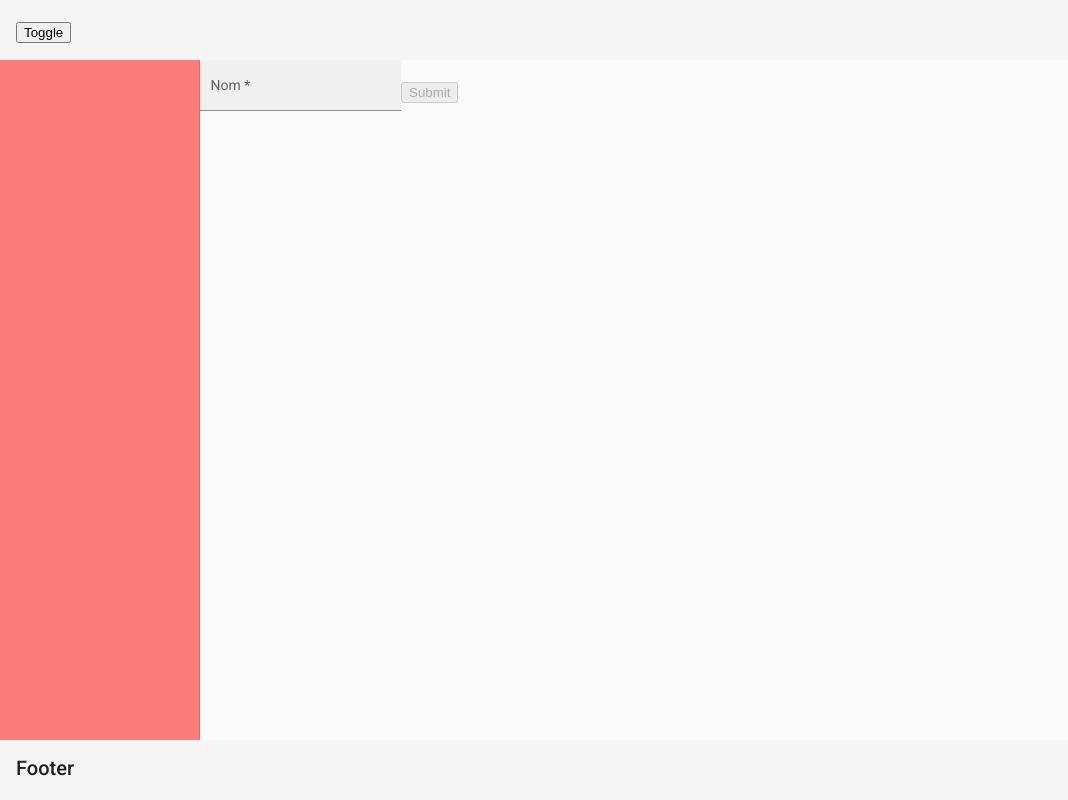
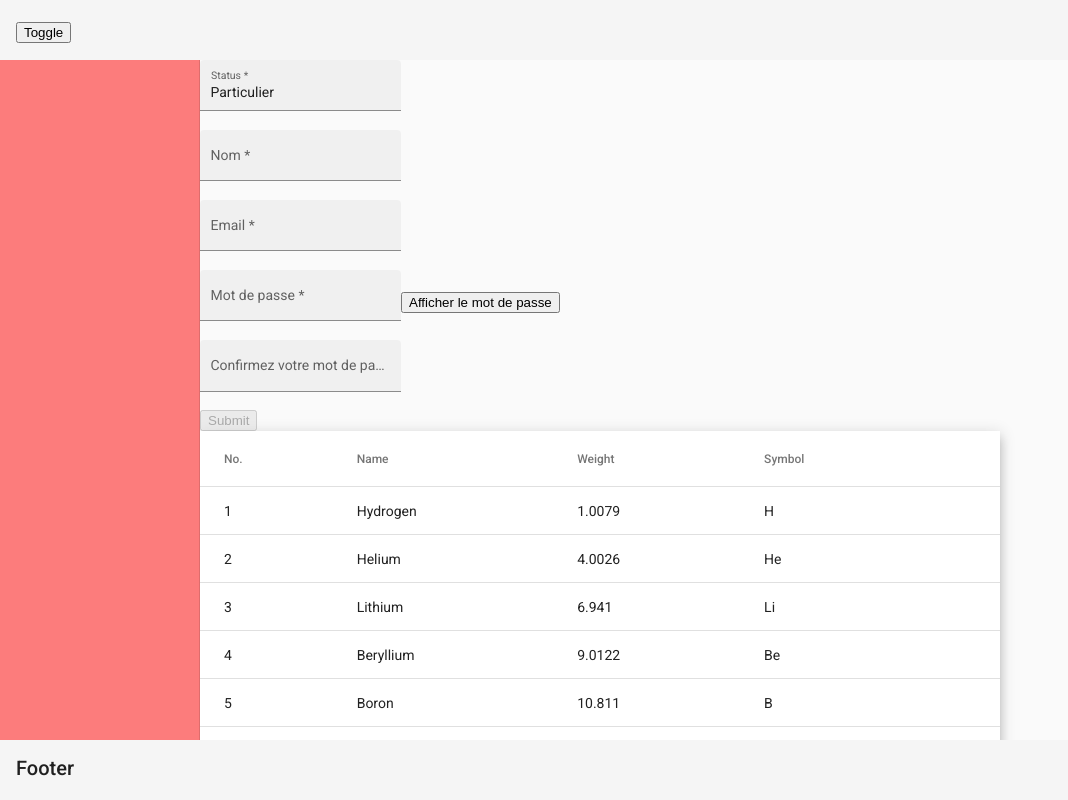
Before and after one commit to GuillaumeDebz/TB-Labo_Front-GuiDeb, an Angular app: page /compo/inscription in a window 1280 px wide. Shown: the whole page, without its empty margins (0-1068 px from the left). Built offline with nearby package versions, Linux system fonts and the light colour scheme.

Commit message:
afficher_mdp

```diff
--- a/src/app/TechnoCoop/inscription/inscription.component.css
+++ b/src/app/TechnoCoop/inscription/inscription.component.css
@@ -0,0 +1,3 @@
+table {
+    width: 100%;
+  }
--- a/src/app/TechnoCoop/inscription/inscription.component.html
+++ b/src/app/TechnoCoop/inscription/inscription.component.html
@@ -44,8 +44,68 @@
 
 <form [formGroup]="myForm">
 <mat-form-field appearance="fill">
+  <mat-label>Status</mat-label>
+  <input matInput [formControlName]="inscriptionFormProperties.TYPE_PROFIL">
+</mat-form-field>
+<br>
+<mat-form-field appearance="fill">
   <mat-label>Nom</mat-label>
   <input matInput [formControlName]="inscriptionFormProperties.NOM">
 </mat-form-field>
+<br>
+<mat-form-field appearance="fill">
+  <mat-label>Email</mat-label>
+  <input matInput [formControlName]="inscriptionFormProperties.EMAIL">
+</mat-form-field>
+<br>
+<mat-form-field appearance="fill">
+  <mat-label>Mot de passe</mat-label>
+  <input [type]="show ? 'text' : 'password'" matInput [formControlName]="inscriptionFormProperties.PASSWORD">
+</mat-form-field>
+<button (click)="Afficher()">{{show ? 'Cacher le mot de passe' : 'Afficher le mot de passe'}}</button>
+<br>
+<mat-form-field appearance="fill">
+  <mat-label>Confirmez votre mot de passe</mat-label>
+  <input [type]="show ? 'text' : 'password'" id="confirmPassword" matInput [formControlName]="inscriptionFormProperties.CONFIRMPASSWORD">
+</mat-form-field>
+<br>
     <button [disabled]="myForm.invalid">Submit</button>
 </form>
+
+
+
+<!-- ESSAI json-server  -->
+
+
+<table mat-table [dataSource]="dataSource" class="mat-elevation-z8" style="width: 800px">
+
+  <!--- Note that these columns can be defined in any order.
+        The actual rendered columns are set as a property on the row definition" -->
+
+  <!-- Position Column -->
+  <ng-container matColumnDef="position">
+    <th mat-header-cell *matHeaderCellDef> No. </th>
+    <td mat-cell *matCellDef="let element"> {{element.position}} </td>
+  </ng-container>
+
+  <!-- Name Column -->
+  <ng-container matColumnDef="name">
+    <th mat-header-cell *matHeaderCellDef> Name </th>
+    <td mat-cell *matCellDef="let element"> {{element.name}} </td>
+  </ng-container>
+
+  <!-- Weight Column -->
+  <ng-container matColumnDef="weight">
+    <th mat-header-cell *matHeaderCellDef> Weight </th>
+    <td mat-cell *matCellDef="let element"> {{element.weight}} </td>
+  </ng-container>
+
+  <!-- Symbol Column -->
+  <ng-container matColumnDef="symbol">
+    <th mat-header-cell *matHeaderCellDef> Symbol </th>
+    <td mat-cell *matCellDef="let element"> {{element.symbol}} </td>
+  </ng-container>
+
+  <tr mat-header-row *matHeaderRowDef="displayedColumns"></tr>
+  <tr mat-row *matRowDef="let row; columns: displayedColumns;"></tr>
+</table>
--- a/src/app/TechnoCoop/inscription/inscription.component.ts
+++ b/src/app/TechnoCoop/inscription/inscription.component.ts
@@ -1,3 +1,4 @@
+import { HttpClient } from '@angular/common/http';
 import { Component, OnInit } from '@angular/core';
 import { FormBuilder, FormGroup, Validators } from '@angular/forms';
 import { InscriptionFormProperties } from 'src/app/shared/models/enum/form-inscription-properties';
@@ -9,28 +10,85 @@
 })
 export class InscriptionComponent implements OnInit {
 
+
   public myForm!: FormGroup;
-
   public readonly inscriptionFormProperties = InscriptionFormProperties;     // Public = dispo en html
 
+  public show: boolean = false;
+
   constructor(
-    private fb: FormBuilder
+    private fb: FormBuilder,
+    private http: HttpClient
   ) {
     this.myForm = this.generateForm();
   }
+
+  public Afficher(){
+    this.show = !this.show;
+  }
+
 
   ngOnInit(): void {
   }
 
   private generateForm(): FormGroup {
     const myForm = this.fb.group({
-      [InscriptionFormProperties.NOM]: [null, [Validators.minLength(6), Validators.required]],                      // 1er élem= valeur par défaut, 2ème = objet avec param (validators etc) //pas obligé de mettre validators (2eme elem)
-      // EMAIL: [null, [Validators.email, Validators.required]],
-      // PASSWORD: [null, [Validators.required, Validators.minLength(6)]],
-      // CONFIRMPASSWORD: [null, [Validators.required, Validators.minLength(6)]],
+      [InscriptionFormProperties.TYPE_PROFIL]: ["Particulier", [Validators.required]],
+      [InscriptionFormProperties.NOM]: [null, [Validators.minLength(2), Validators.required]],                      // 1er élem= valeur par défaut, 2ème = objet avec param (validators etc) //pas obligé de mettre validators (2eme elem)
+      [InscriptionFormProperties.EMAIL]: [null, [Validators.email, Validators.required]],
+      [InscriptionFormProperties.PASSWORD]: [null, [Validators.required, Validators.minLength(6), Validators.required]],
+      [InscriptionFormProperties.CONFIRMPASSWORD]: [null, [Validators.required, Validators.minLength(6), Validators.required]],
 
     })
     return myForm;
   }
 
+  private getTypesCoop() {
+    return this.http.get("http://localhost:3000/typeCoop");
+  }
+
+
+  displayedColumns: string[] = ['position', 'name', 'weight', 'symbol'];
+  dataSource = ELEMENT_DATA;
+
+
+//   private Afficher() {
+//     let input = <HTMLInputElement> document.getElementById ("password");
+
+//     if (input != null) {
+//       if (input.type === "password") {
+//         input.type = "text";
+//       }
+//       else {
+//         input.type = "password";
+//       }
+//     }
+
+//     return input.type
+// }
+
+
+
 }
+
+// ESSAI JSON SERVER //
+
+export interface PeriodicElement {
+  name: string;
+  position: number;
+  weight: number;
+  symbol: string;
+}
+
+const ELEMENT_DATA: PeriodicElement[] = [
+  { position: 1, name: 'Hydrogen', weight: 1.0079, symbol: 'H' },
+  { position: 2, name: 'Helium', weight: 4.0026, symbol: 'He' },
+  { position: 3, name: 'Lithium', weight: 6.941, symbol: 'Li' },
+  { position: 4, name: 'Beryllium', weight: 9.0122, symbol: 'Be' },
+  { position: 5, name: 'Boron', weight: 10.811, symbol: 'B' },
+  { position: 6, name: 'Carbon', weight: 12.0107, symbol: 'C' },
+  { position: 7, name: 'Nitrogen', weight: 14.0067, symbol: 'N' },
+  { position: 8, name: 'Oxygen', weight: 15.9994, symbol: 'O' },
+  { position: 9, name: 'Fluorine', weight: 18.9984, symbol: 'F' },
+  { position: 10, name: 'Neon', weight: 20.1797, symbol: 'Ne' },
+];
--- a/src/app/app.module.ts
+++ b/src/app/app.module.ts
@@ -16,7 +16,7 @@
 import {MatFormFieldModule} from '@angular/material/form-field';
 import {MatToolbarModule} from '@angular/material/toolbar';
 import {MatInputModule} from '@angular/material/input';
-
+import {MatTableModule} from '@angular/material/table';
 
 
 // COMPO //
@@ -54,7 +54,8 @@
     MatSidenavModule,
     MatFormFieldModule,
     MatToolbarModule,
-    MatInputModule
+    MatInputModule,
+    MatTableModule
   ],
   providers: [],
   bootstrap: [AppComponent]
--- a/src/app/home/home.component.css
+++ b/src/app/home/home.component.css
@@ -0,0 +1,7 @@
+body {
+    background: cover;
+    background: no-repeat;
+    background-attachment: fixed;
+    margin: 0;
+    height: 100%;
+}
--- a/src/app/shared/models/enum/form-inscription-properties.ts
+++ b/src/app/shared/models/enum/form-inscription-properties.ts
@@ -1,6 +1,6 @@
 export enum InscriptionFormProperties {
+    TYPE_PROFIL = "type",
     NOM = "nom",
-    TYPE_PROFIL = "type",
     EMAIL = "email",
     PASSWORD = "password",
     CONFIRMPASSWORD = "confirm_password"
```
Also changed, not shown: dbfake.json (added, +19 -0 lines).
